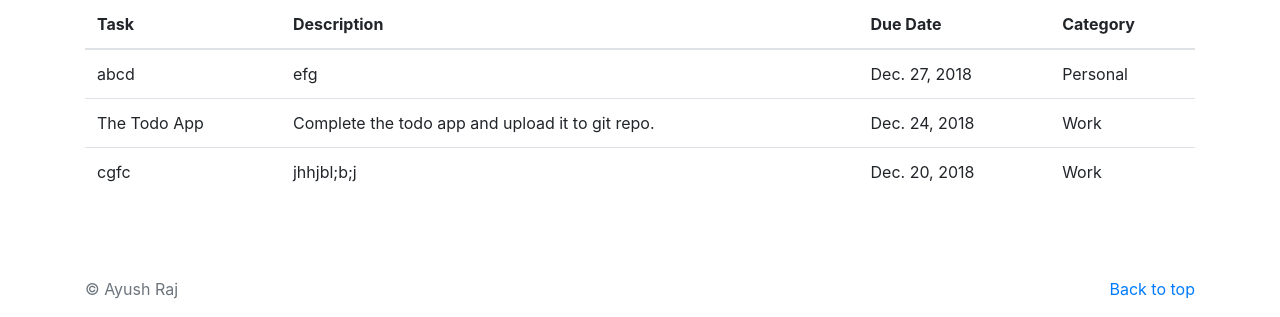
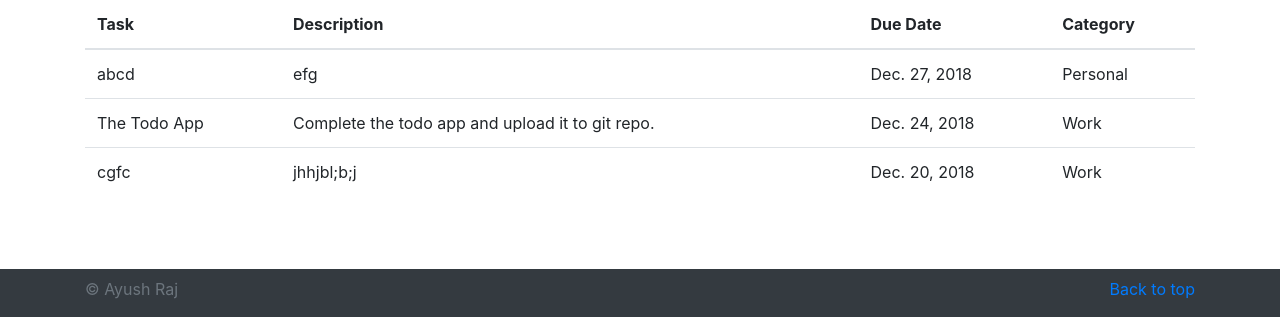
Before and after one commit to rajayush012/TheTodoApp, a Django app: page / in a window 1280 px wide. Shown: the part 483-800 px from the top of the page. Run offline with Django 3.2, Linux system fonts and the light colour scheme; data comes from the database, SQL or seed files in the repository; both versions use the stored data as it was after the commit; some libraries are stand-ins or nearby versions.

Commit message:
Final commit

```diff
--- a/list/templates/list/home.html
+++ b/list/templates/list/home.html
@@ -118,9 +118,10 @@
 </table>
   </div>
 
-
-    <footer class="text-muted fixed-bottom">
-      <div class="container">
+<br>
+<br>
+    <footer class="text-muted fixed-bottom bg-dark">
+      <div class="container pt-2">
         <p class="float-right">
           <a href="#">Back to top</a>
         </p>
```
Also changed, not shown: db.sqlite3.
